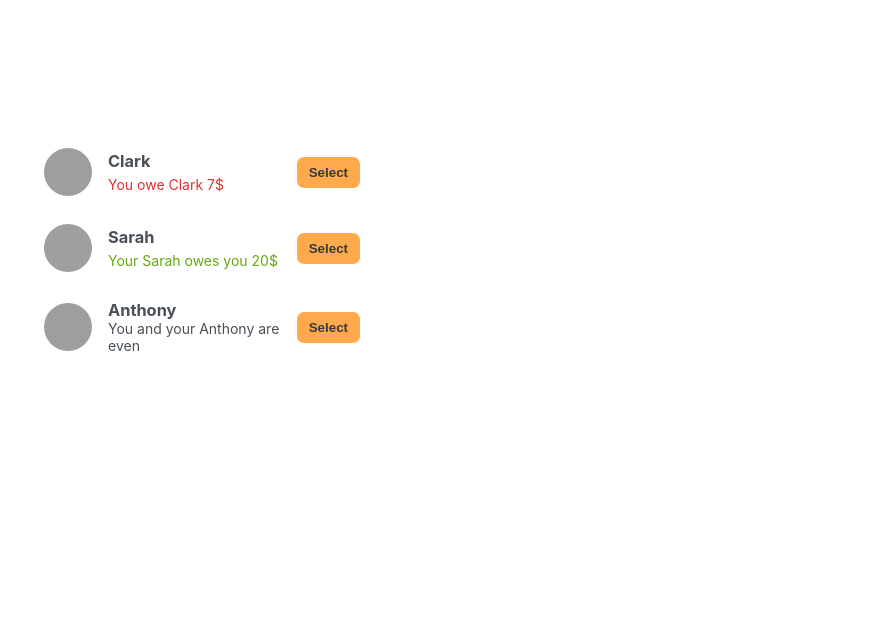
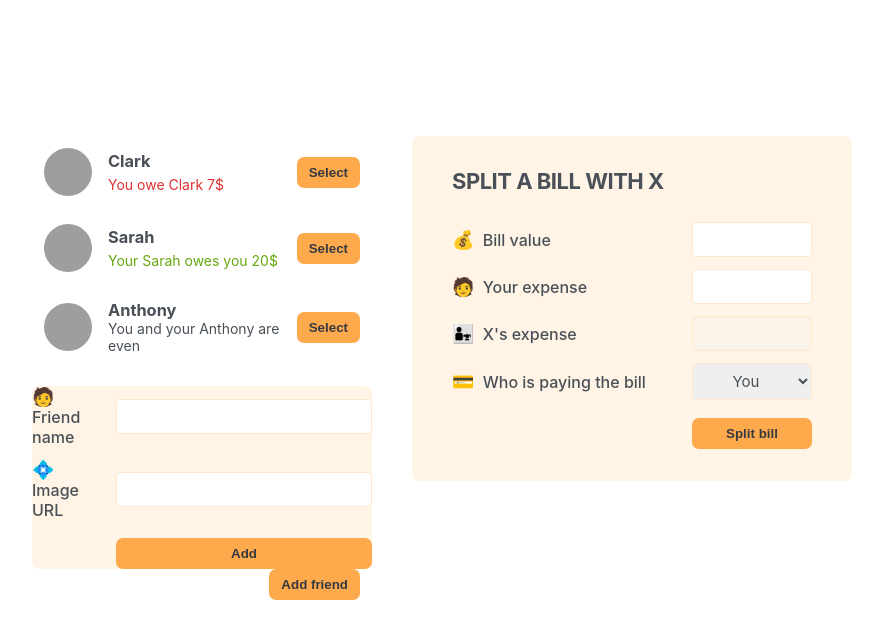
Before and after one commit to BernardSDev/eat-n-split, a React (Create React App) app: page / in a window 1280 px wide. Shown: the top 638 px of the page, without its empty margins (198-1081 px from the left). Built offline with nearby package versions, Linux system fonts and the light colour scheme; grey boxes are pictures that could not be loaded.

Commit message:
Add forms

```diff
--- a/src/App.js
+++ b/src/App.js
@@ -24,7 +24,10 @@
 		<div className="app">
 			<div className="sidebar">
 				<FriendsList />
+				<FormAddFriend />
+				<Button>Add friend</Button>
 			</div>
+			<FormSplitBill />
 		</div>
 	)
 }
@@ -57,7 +60,50 @@
 				</p>
 			)}
 			{friend.balance === 0 && <p>You and your {friend.name} are even</p>}
-			<button className="button">Select</button>
+			<Button>Select</Button>
 		</li>
 	)
 }
+
+function Button({ children }) {
+	return <button className="button">{children}</button>
+}
+
+function FormAddFriend() {
+	return (
+		<form>
+			<label>🧑 Friend name</label>
+			<input type="text" />
+
+			<label>💠 Image URL</label>
+			<input type="text" />
+
+			<Button>Add</Button>
+		</form>
+	)
+}
+
+function FormSplitBill() {
+	return (
+		<form className="form-split-bill">
+			<h2>Split a bill with X</h2>
+
+			<label>💰 Bill value</label>
+			<input type="text" />
+
+			<label>🧑 Your expense</label>
+			<input type="text" />
+
+			<label>👨‍👧 X's expense</label>
+			<input type="text" disabled />
+
+			<label>💳 Who is paying the bill</label>
+			<select>
+				<option value="user">You</option>
+				<option value="friend">X</option>
+			</select>
+
+			<Button>Split bill</Button>
+		</form>
+	)
+}
```
